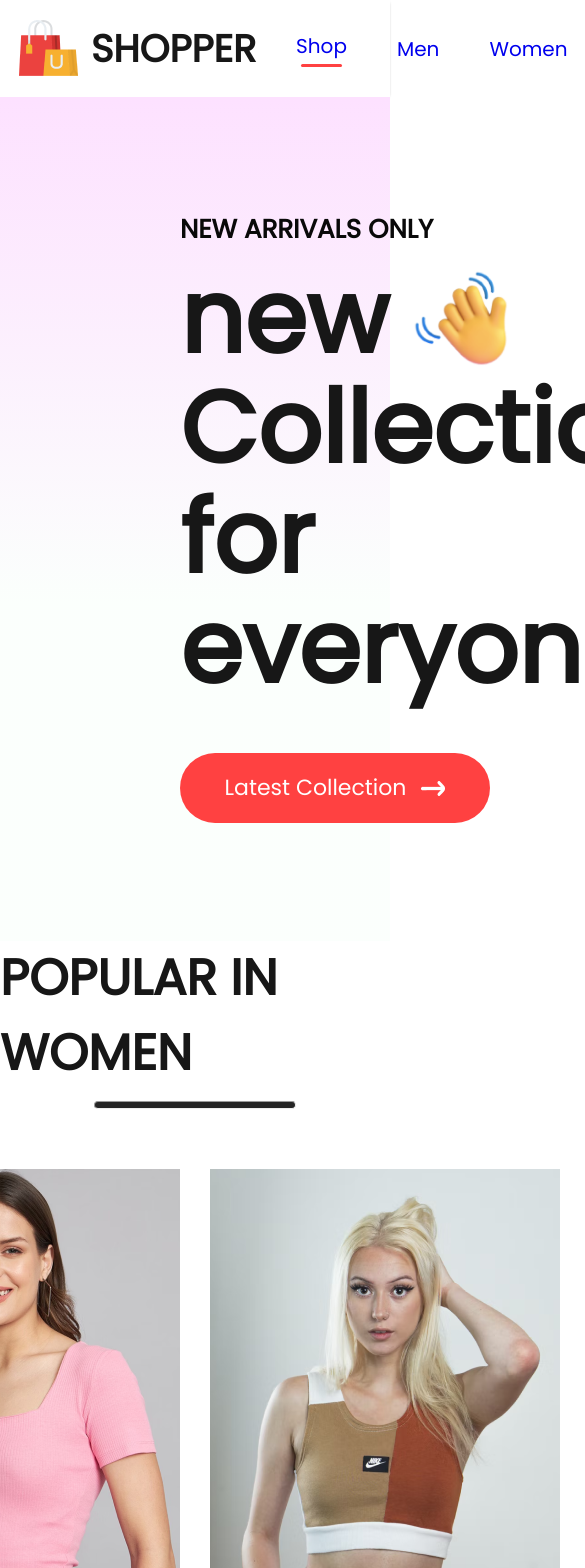
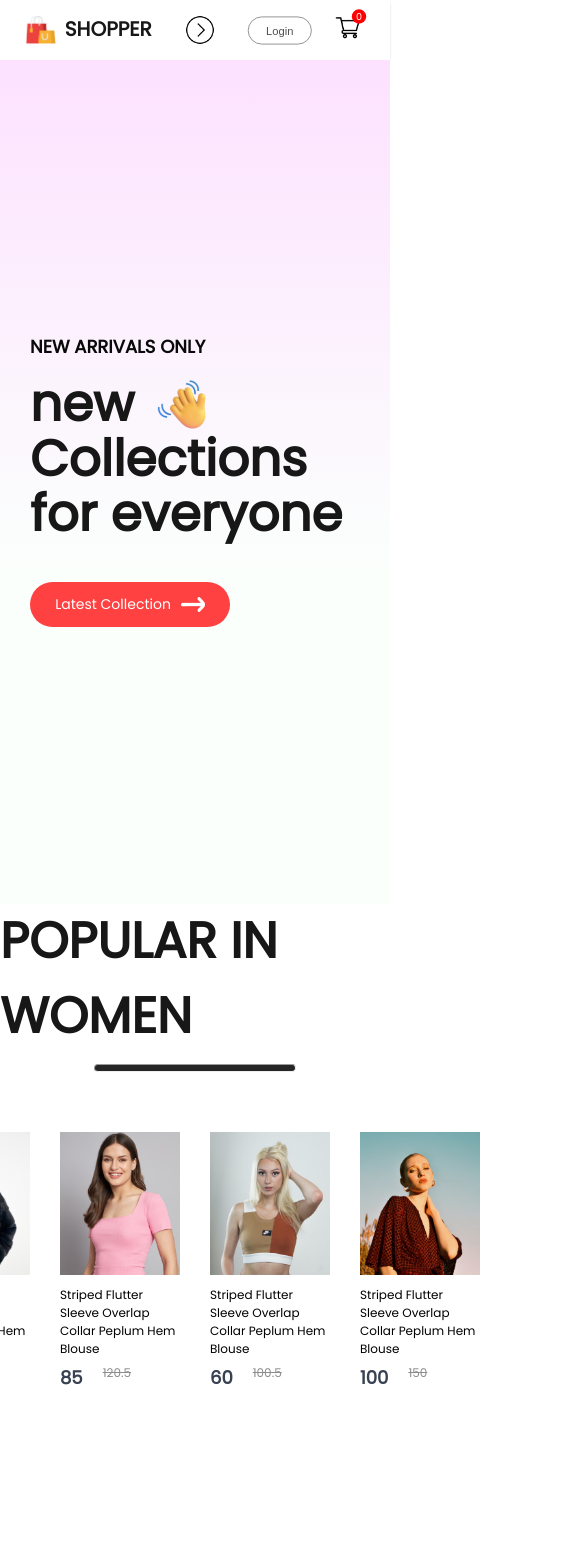
Before and after one commit to EngrMunir/e-commerce, a React (Vite) app: page / in a window 390 px wide. Shown: the top 1568 px of the page, 585 px wide, since content can reach past the window. Built offline with nearby package versions, Linux system fonts and the light colour scheme.

Commit message:
hero section make responsive

```diff
--- a/src/Components/Hero/Hero.css
+++ b/src/Components/Hero/Hero.css
@@ -53,3 +53,97 @@
     align-items: center;
     justify-content: center;
 }
+
+@media(max-width:1280px){
+    .hero-left{
+        padding-left: 100px;
+    }
+    .hero-left h2{
+        font-size: 22px;
+    }
+    .hero-left p{
+        font-size: 60px;
+    }
+    .hero-hand-icon img{
+        width: 80px;
+    }
+    .hero-latest-btn{
+        gap: 10px;
+        width: 250px;
+        height: 60px;
+        margin-top: 20px;
+        font-size: 18px;
+    }
+    .hero-right img{
+        width: 500px;
+    }
+}
+@media(max-width:1024px){
+    .hero-left{
+        padding-left: 80px;
+    }
+    .hero-left h2{
+        font-size: 20px;
+    }
+    .hero-left p{
+        font-size: 50px;
+    }
+    .hero-hand-icon img{
+        width: 65px;
+    }
+    .hero-latest-btn{
+
+        width: 220px;
+        height: 50px;
+        font-size: 16px;
+    }
+    .hero-right img{
+        width: 400px;
+    }
+}
+@media(max-width:800px){
+    .hero-left{
+        padding-left: 30px;
+    }
+    .hero-left h2{
+        font-size: 16px;
+    }
+    .hero-left p{
+        font-size: 40px;
+    }
+    .hero-hand-icon img{
+        width: 50px;
+    }
+    .hero-latest-btn{
+
+        width: 175px;
+        height: 40px;
+        font-size: 13px;
+    }
+    .hero-right img{
+        width: 300px;
+    }
+}
+@media(max-width:500px){
+    .hero{
+        flex-direction: column;
+    }
+
+    .hero-right{
+        display: none;
+    }
+    .hero-left h2{
+        font-size: 18px;
+    }
+    .hero-left p{
+        font-size: 50px;
+    }
+}
+.hero-hand-icon img{
+    width: 55px;
+}
+.hero-latest-btn{
+    width: 200px;
+    height: 45px;
+    font-size: 14px;
+}
--- a/src/Components/Item/Item.css
+++ b/src/Components/Item/Item.css
@@ -1,5 +1,8 @@
 .item{
-    width: 350px;
+    width: 280px;
+}
+.item img{
+    width: 280px;
 }
 .item p{
     margin: 6px 0px;
@@ -23,3 +26,48 @@
     transform: scale(1.05);
     transition: 0.6s;
 }
+
+@media(max-width:1280px){
+    .item{
+        width: 220px;
+        font-size: 14px;
+    }
+    .item img{
+        width: 220px;
+    }
+    .item-price-old{
+        font-size: 14px;
+    }
+}
+@media(max-width:1024px){
+    .item{
+        width: 170px;
+        font-size: 13px;
+    }
+    .item img{
+        width: 170px;
+    }
+    .item-price-old{
+        font-size: 13px;
+    }
+}
+@media(max-width:800px){
+    .item{
+        width: 120px;
+        font-size: 12px;
+    }
+    .item img{
+        width: 120px;
+    }
+    .item-price-old{
+        font-size:12px;
+    }
+}
+@media(max-width){
+    .item{
+        width: 160px;
+    }
+    .item img{
+        width: 160px;
+    }
+}
--- a/src/Components/Navbar/Navbar.css
+++ b/src/Components/Navbar/Navbar.css
@@ -3,6 +3,7 @@
     justify-content: space-around;
     padding: 16px;
     box-shadow: 0 1px 3px -2px black;
+    align-items: center;
 }
 .nav-logo{
     display: flex;
@@ -76,3 +77,101 @@
     background: red;
     color: white;
 }
+
+.nav-dropdown{
+    display: none;
+}
+
+@media(max-width:1280px){
+    .navbar{
+        padding: 12px 50px;
+    }
+    .nav-logo img{
+        width: 40px;
+    }
+    .nav-logo p{
+        font-size: 25px;
+    }
+    .nav-menu{
+        gap:30px;
+        font-size: 16px;
+    }
+    .nav-login-cart{
+        gap: 30px;
+    }
+    .nav-login-cart button{
+        width: 120px;
+        height: 45px;
+        font-size: 16px;
+    }
+    .nav-cart-count{
+        margin-left: -40px;
+        font-size: 12px;
+    }
+}
+@media(max-width:1024px){
+    .navbar{
+        padding: 12px 30px;
+    }
+    .nav-menu{
+        gap: 25px;
+        font-size: 14px;
+    }
+    .nav-login-cart button{
+        width: 80px;
+        height: 35px;
+        font-size: 14px;
+    }
+    .nav-login-cart img{
+        width: 30px;
+    }
+    .nav-cart-count{
+        width: 18px;
+        height: 18px;
+    }
+}
+
+@media(max-width:800px) {
+    .navbar{
+        padding: 10px 0px;
+    }
+    .nav-dropdown{
+        display: block;
+        width: 30px;
+        rotate: -90deg;
+        transition: 0.5s;
+    }
+    .nav-menu{
+        display: none;
+        height: 80px;
+        width: 100%;
+        position: absolute;
+        background-color: white;
+        justify-content: center;
+        top: 50px;
+    }
+    .nav-menu-visible{
+        display: flex;
+    }
+    .nav-dropdown.open{
+        transform: rotate(90deg);
+
+    }
+}
+
+@media(max-width:500px){
+    .navbar{
+        width: 8px 0px;
+        gap: 0;
+    }
+    .nav-logo{
+        transform: scale(0.8);
+    }
+    .nav-menu{
+        height: 70px;
+        top: 50px;
+    }
+    .nav-login-cart{
+        transform: scale(0.8);
+    }
+}
--- a/src/Components/Navbar/Navbar.jsx
+++ b/src/Components/Navbar/Navbar.jsx
@@ -1,17 +1,30 @@
 import './Navbar.css'
 import logo from '../../assets/logo.png';
 import cart_icon from '../../assets/cart_icon.png'
-import { useState } from 'react';
+import { useContext, useRef, useState } from 'react';
 import { Link } from 'react-router-dom';
+import { ShopContext } from '../../Context/ShopContext';
+import nav_dropdown from '../Assets/nav_dropdown.png';
+
+
 const Navbar = () => {
     const [menu, setMenu] = useState("shop");
+    const {  getTotalCartItems } = useContext(ShopContext);
+    const menuRef = useRef();
+
+    const dropdown_toggle = (e)=>{
+        menuRef.current.classList.toggle('nav-menu-visible');
+        e.target.classList.toggle('open');
+    }
+
     return (
         <div className="navbar">
             <div className="nav-logo">
                 <img src={logo} alt="" />
                 <p>SHOPPER</p>
             </div>
-            <ul className="nav-menu">
+            <img className='nav-dropdown' onClick={dropdown_toggle} src={nav_dropdown} alt="" />
+            <ul ref={menuRef} className="nav-menu">
                 <li onClick={()=>{setMenu("shop")}}><Link style={{textDecoration:'none'}} to="/">Shop</Link>{menu==='shop'?<hr />:<></>}</li>
                 <li onClick={()=>{setMenu("mens")}}><Link style={{textDecoration:'none'}} to="/mens">Men</Link>{menu==='mens'?<hr />:<></>}</li>
                 <li onClick={()=>{setMenu('womens')}}><Link style={{textDecoration:'none'}} to="/womens">Women</Link>{menu==='womens'?<hr />:<></>}</li>
@@ -20,7 +33,7 @@
             <div className="nav-login-cart">
                 <Link to="/login"><button>Login</button></Link>
                 <Link to="/cart"><img src={cart_icon} alt="" /></Link>
-                <div className='nav-cart-count'>0</div>
+                <div className='nav-cart-count'>{getTotalCartItems()}</div>
             </div>
         </div>
     );
--- a/src/Context/ShopContext.jsx
+++ b/src/Context/ShopContext.jsx
@@ -37,7 +37,17 @@
         return totalAmount;
     }
 
-    const contextValue ={getTotalCartAmount,all_product, cartItems, addToCart, removeFromCart};
+    const getTotalCartItems =()=>{
+        let totalItem = 0;
+        for(const item in cartItems){
+            if(cartItems[item]>0){
+                totalItem+=cartItems[item];
+            }
+        }
+        return totalItem;
+    }
+
+    const contextValue ={getTotalCartAmount,all_product, cartItems, addToCart, removeFromCart, getTotalCartItems};
     return (
         <ShopContext.Provider value={contextValue}>
             {props.children}
```
